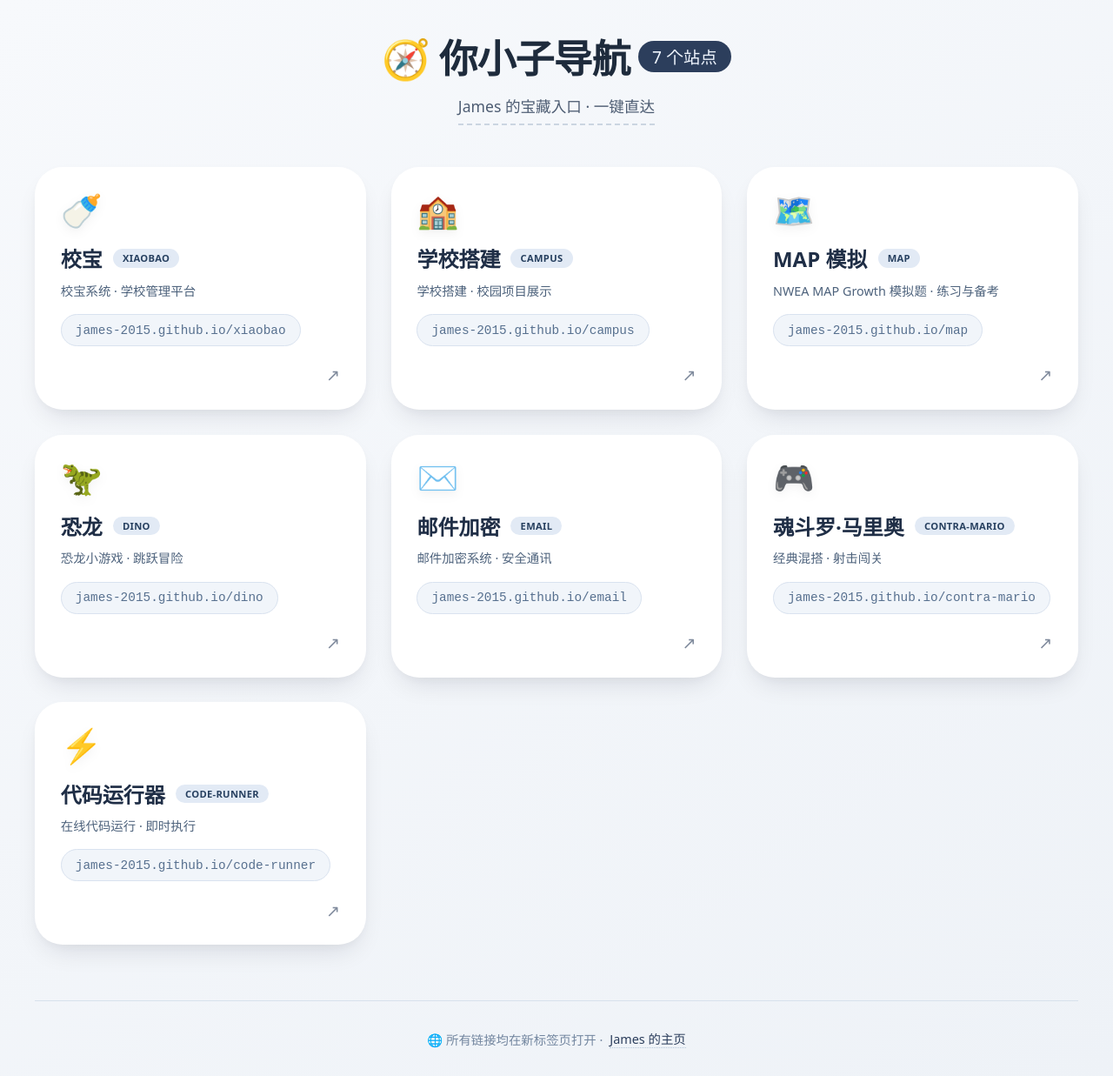
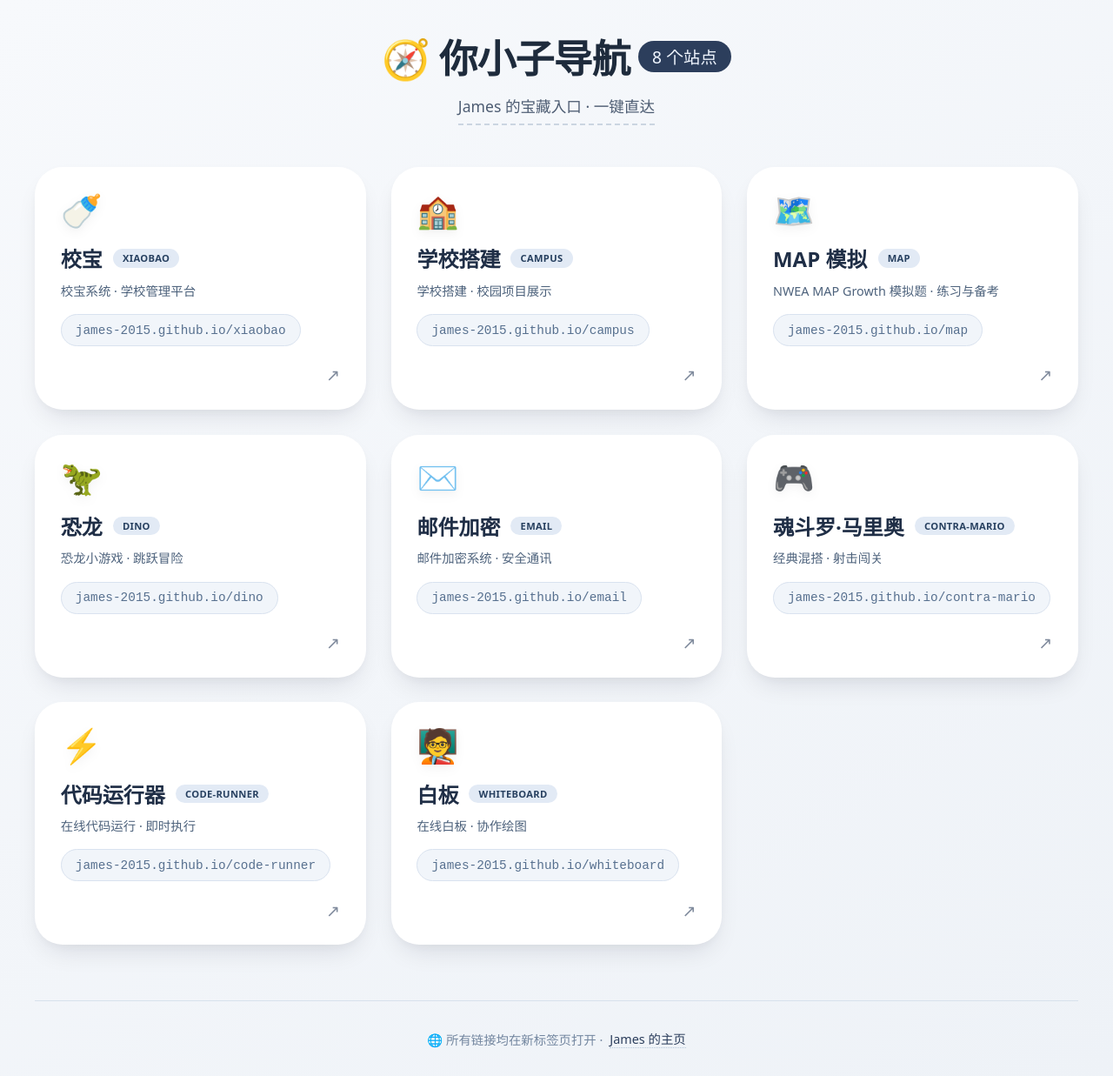
Before and after one commit to James-2015/navigation, a plain HTML site: page index.html in a window 1280 px wide. Shown: the whole page at 87% size. Drawn offline with Linux system fonts and the light colour scheme.

Commit message:
Update index.html

```diff
--- a/index.html
+++ b/index.html
@@ -3,7 +3,7 @@
 <head>
     <meta charset="UTF-8">
     <meta name="viewport" content="width=device-width, initial-scale=1.0">
-    <title>你小子导航 · 七个入口</title>
+    <title>你小子导航 · 八个入口</title>
     <!-- 清新风格，柔和阴影，卡片式导航 -->
     <style>
         * {
@@ -264,7 +264,7 @@
         <div class="header">
             <h1>
                 🧭 你小子导航
-                <span>7 个站点</span>
+                <span>8 个站点</span>
             </h1>
             <div class="subhead">James 的宝藏入口 · 一键直达</div>
         </div>
@@ -355,7 +355,7 @@
                 </a>
             </div>
 
-            <!-- 7. code-runner —— 代码运行器（新增） -->
+            <!-- 7. code-runner —— 代码运行器 -->
             <div class="nav-card">
                 <a href="https://james-2015.github.io/code-runner" class="card-link" target="_blank" rel="noopener noreferrer">
                     <div class="card-icon">⚡</div>
@@ -365,6 +365,20 @@
                     </div>
                     <div class="card-desc">在线代码运行 · 即时执行</div>
                     <div class="card-url">james-2015.github.io/code-runner</div>
+                    <div class="card-footer">↗</div>
+                </a>
+            </div>
+
+            <!-- 8. whiteboard —— 白板（新增） -->
+            <div class="nav-card">
+                <a href="https://james-2015.github.io/whiteboard" class="card-link" target="_blank" rel="noopener noreferrer">
+                    <div class="card-icon">🧑‍🏫</div>
+                    <div class="card-title">
+                        白板
+                        <span class="badge">whiteboard</span>
+                    </div>
+                    <div class="card-desc">在线白板 · 协作绘图</div>
+                    <div class="card-url">james-2015.github.io/whiteboard</div>
                     <div class="card-footer">↗</div>
                 </a>
             </div>
```
